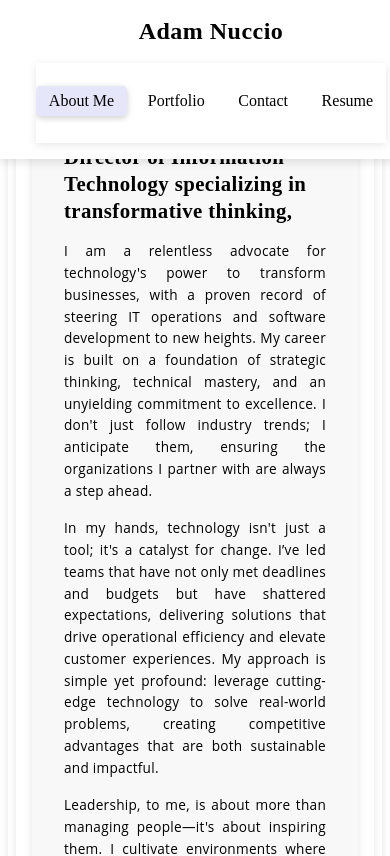
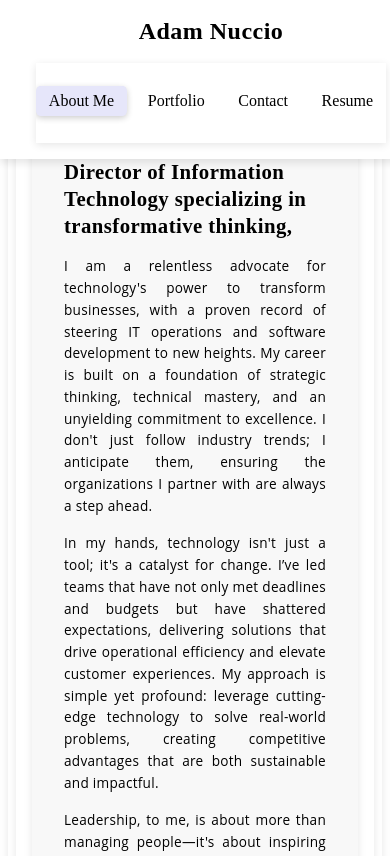
Before and after one commit to yahm0/AMN-REACT.JS-Portfolio, a React (Create React App) app: page / in a window 390 px wide. Shown: the top 856 px of the page. Built offline with nearby package versions, Linux system fonts and the light colour scheme.

Commit message:
made changes to the responsive design.

```diff
--- a/src/styles/AboutMe.css
+++ b/src/styles/AboutMe.css
@@ -32,6 +32,8 @@
 @media (max-width: 768px) {
   .about-me-container {
     padding: 1.5rem;
+    margin-top: 10px;
+    /* Small margin to prevent content from being cut off */
   }
 
   .about-me-card {
@@ -52,6 +54,8 @@
   .about-me-container {
     padding: 1rem;
     max-width: 95%;
+    margin-top: 15px;
+    /* Slightly increased margin for smaller screens */
   }
 
   .about-me-card {
```
